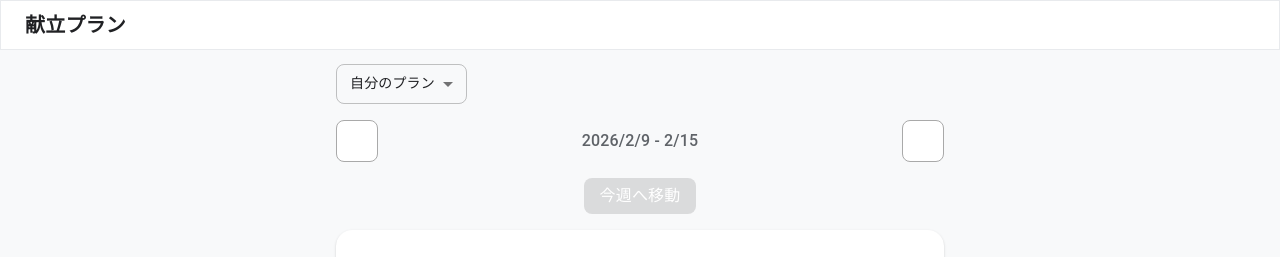
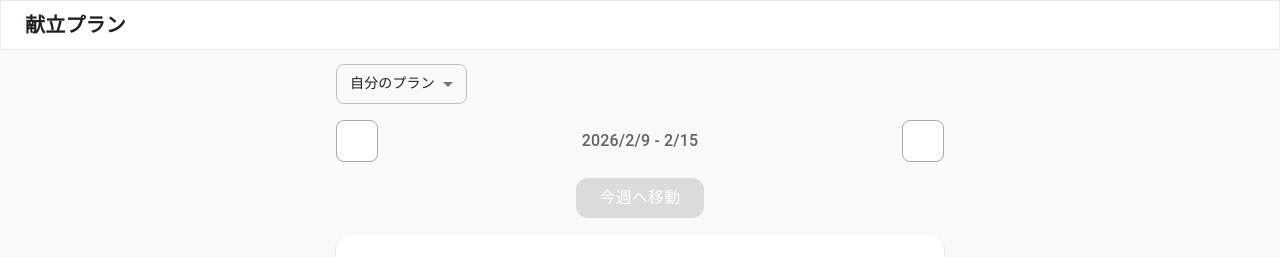
Before and after one commit to Ferret-Missle/Weekly-Menu, a React (Vite) app: page /calendar in a window 1280 px wide. Shown: the top 257 px of the page. Built offline with nearby package versions, Linux system fonts and the light colour scheme; no server answers; the database is empty; sample sign-in values are in the browser's storage; some icons are missing.

Commit message:
no change

```diff
--- a/src/features/calendar/views/SavingChangeFAB.tsx
+++ b/src/features/calendar/views/SavingChangeFAB.tsx
@@ -10,17 +10,20 @@ export const SavingChangeFAB = () => {
 				position: "fixed",
 				bottom: 74,
 				right: { xs: 24, md: 32 },
+				boxShadow: 4,
 				borderRadius: 3,
-				boxShadow: 3,
 				backgroundColor: "icon.active",
 				color: "white",
+				"&.Mui-disabled": {
+					color: "red",
+				},
 				"@media (hover: hover)": {
 					"&:hover": {
 						backgroundColor: "icon.hoverBgcolor",
 						color: "icon.hoverColor",
 					},
 				},
-				"&:active": { transform: "scale(0.95)" }, // フィードバックを強調
+				"&:active": { transform: "scale(0.95)" },
 			}}
 		>
 			<SaveIcon sx={{ mr: 1 }} />
--- a/src/features/calendar/views/weekPeriodBar.tsx
+++ b/src/features/calendar/views/weekPeriodBar.tsx
@@ -51,14 +51,14 @@ const ThisweekButton = () => {
 				disabled={isDisabled(date)}
 				sx={{
 					mx: "auto",
-					borderRadius: 2,
-					boxShadow: 3,
+					px: 3,
+					py: 1,
+					boxShadow: 4,
+					borderRadius: 3,
 					backgroundColor: "icon.active",
-					color: "white",
 					"@media (hover: hover)": {
 						"&:hover": {
 							backgroundColor: "icon.hoverBgcolor",
-							color: "icon.hoverColor",
 						},
 					},
 					"&:active": { transform: "scale(0.95)" },
```
